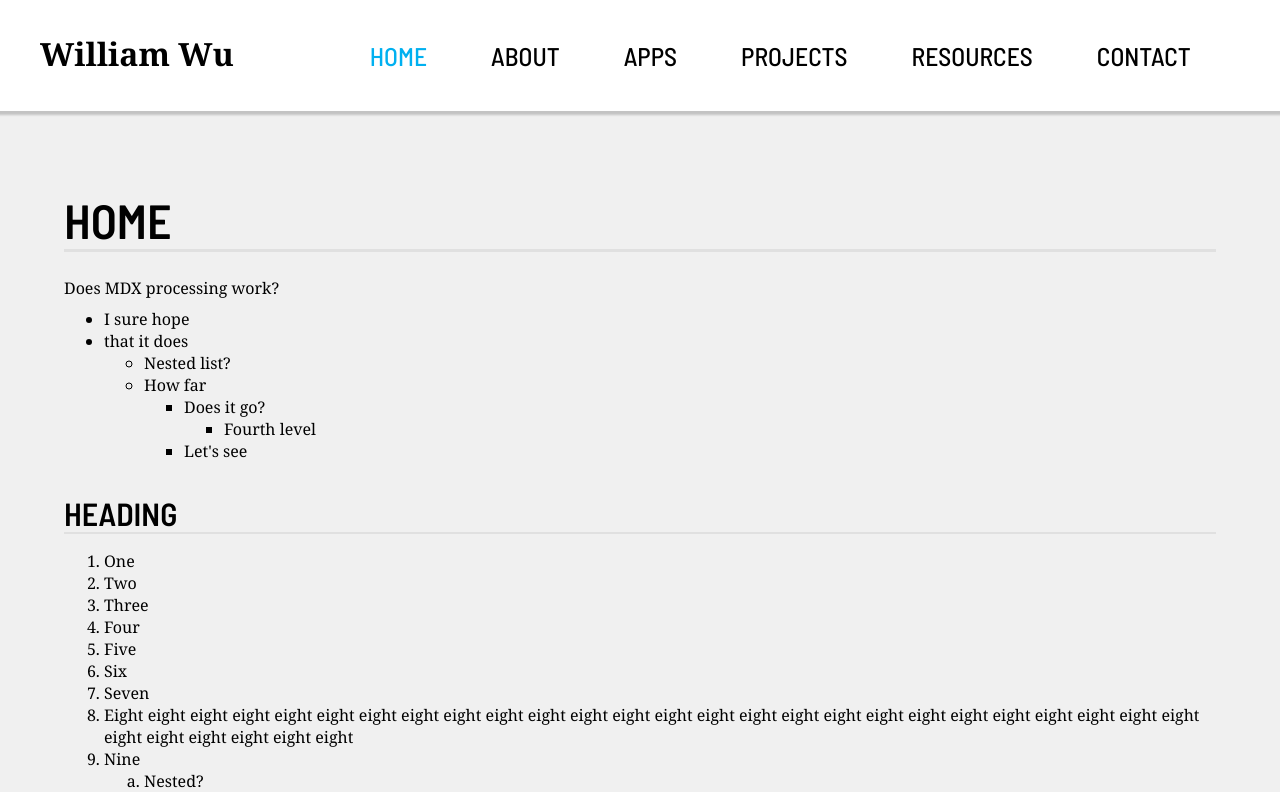
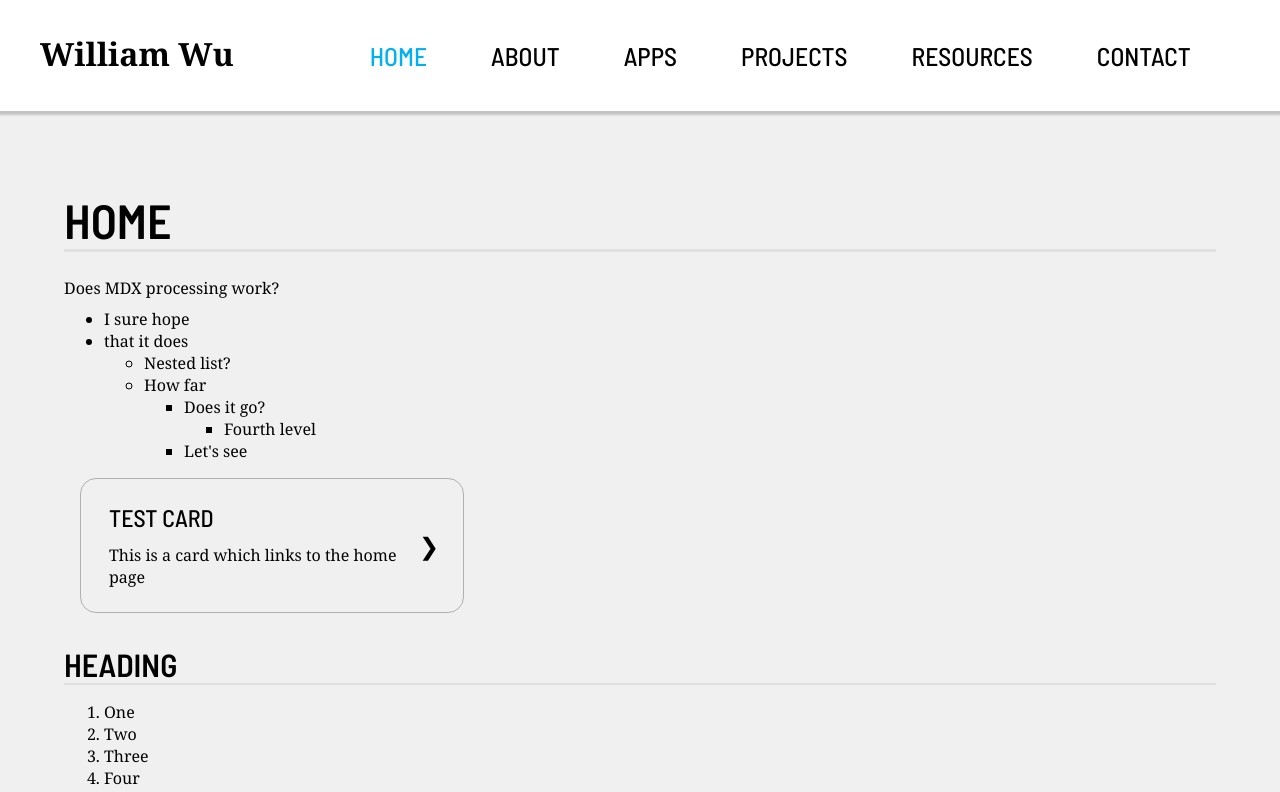
Before and after one commit to wllmwu/wllmwu.github.io, a Next.js app: page / in a window 1280 px wide. Shown: the top 792 px of the page. Built offline with nearby package versions, Linux system fonts and the light colour scheme.

Commit message:
Add `Card` component

```diff
--- /dev/null
+++ b/components/Card.tsx
@@ -0,0 +1,29 @@
+import React from "react";
+import Link from "next/link";
+import styles from "../styles/Card.module.css";
+
+interface CardProps {
+  title: string;
+  subtitle?: string;
+  linkPath: string;
+}
+
+function Card({ title, subtitle, linkPath }: CardProps) {
+  return (
+    <div className={styles.card}>
+      <Link href={linkPath}>
+        <a className={styles.cardLink}>
+          <div className={styles.cardInnerWrapper}>
+            <div className={styles.cardContent}>
+              <div className={styles.cardTitle}>{title}</div>
+              {subtitle && <div className={styles.cardSubtitle}>{subtitle}</div>}
+            </div>
+            <div className={styles.cardArrow}>{"\u276f"}</div>
+          </div>
+        </a>
+      </Link>
+    </div>
+  );
+}
+
+export default Card;
--- a/components/index.tsx
+++ b/components/index.tsx
@@ -1,2 +1,3 @@
 export { default as Layout } from "./Layout";
 export { default as Page } from "./Page";
+export { default as Card } from "./Card";
--- a/pages/index.mdx
+++ b/pages/index.mdx
@@ -13,6 +13,10 @@ Does MDX processing work?
     - Does it go?
       - Fourth level
     - Let's see
+
+import { Card } from "../components";
+
+<Card title="Test card" subtitle="This is a card which links to the home page" linkPath="/" />
 
 ## Heading
 
--- /dev/null
+++ b/styles/Card.module.css
@@ -0,0 +1,58 @@
+.card {
+  flex: 0;
+  width: 24rem;
+  margin: 1rem;
+  border: 1px solid var(--text-secondary-color);
+  border-radius: 1rem;
+}
+
+.card:hover {
+  border-color: var(--accent-color);
+}
+
+.card:hover * {
+  color: var(--accent-color);
+}
+
+.cardLink:hover {
+  text-decoration: none;
+}
+
+.cardInnerWrapper {
+  width: 100%;
+  height: 100%;
+  display: flex;
+  flex-direction: row;
+  align-items: center;
+}
+
+.cardContent {
+  flex: 1;
+  padding: 1.5rem 1.75rem;
+  padding-right: 0;
+}
+
+.cardTitle {
+  font-family: var(--heading-typeface);
+  font-size: 1.5rem;
+  font-weight: var(--weight-medium);
+  color: var(--text-primary-color);
+  text-transform: uppercase;
+}
+
+.cardSubtitle {
+  margin-top: 0.75em;
+  font-family: var(--body-typeface);
+  font-size: 1rem;
+  font-weight: var(--weight-normal);
+  color: var(--text-primary-color);
+}
+
+.cardArrow {
+  margin: 0 1rem;
+  margin-right: 1.5rem;
+  font-family: var(--heading-typeface);
+  font-size: 1.5rem;
+  font-weight: var(--weight-medium);
+  color: var(--text-primary-color);
+}
```
